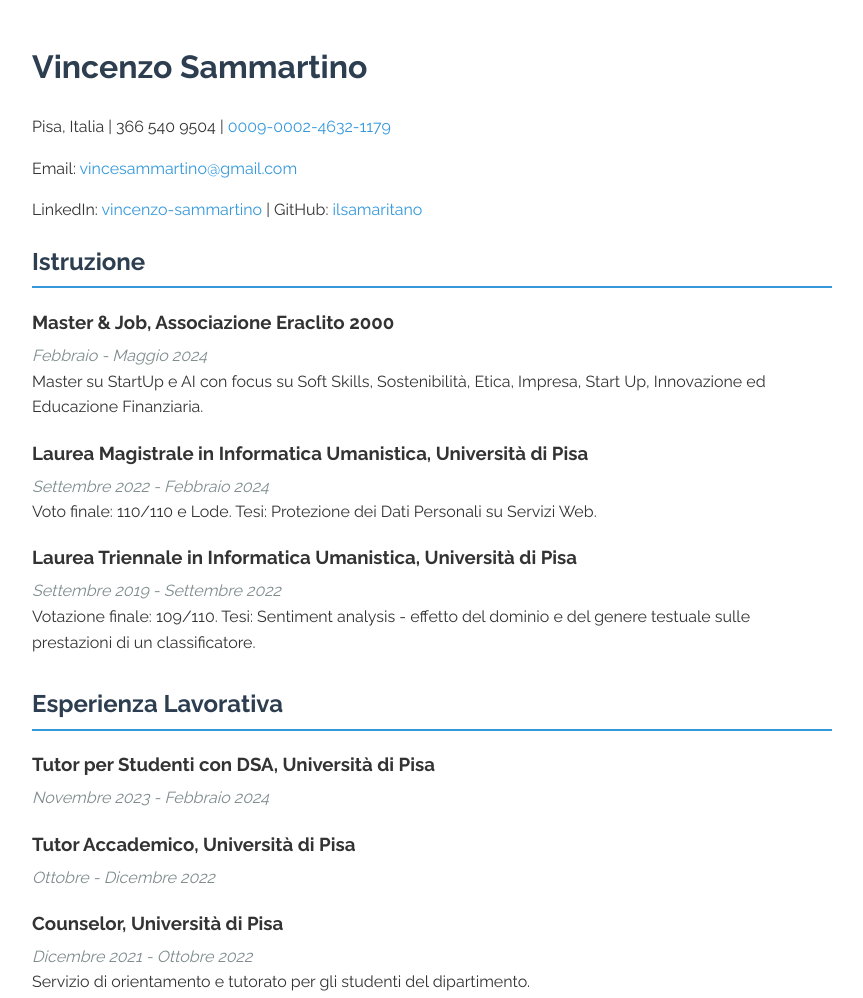
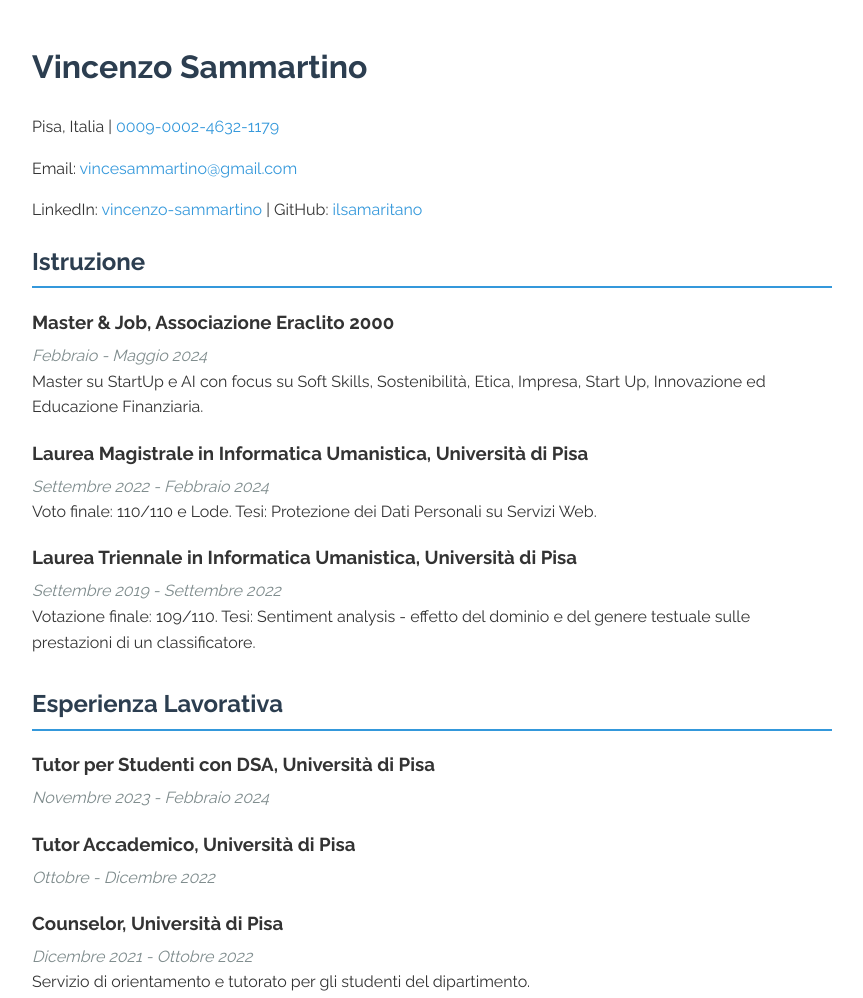
Before and after one commit to ilsamaritano/ilsamaritano.github.io, a plain HTML site: page index.html in a window 1280 px wide. Shown: the top 998 px of the page, without its empty margins (208-1071 px from the left). Drawn offline with Linux system fonts and the light colour scheme.

Commit message:
Update index.html

```diff
--- a/index.html
+++ b/index.html
@@ -53,7 +53,7 @@
     <header>
         <h1>Vincenzo Sammartino</h1>
         <div class="contact-info">
-            <p>Pisa, Italia | 366 540 9504 | <a href="https://orcid.org/0009-0002-4632-1179" target="_blank">0009-0002-4632-1179</a></p>
+            <p>Pisa, Italia | <a href="https://orcid.org/0009-0002-4632-1179" target="_blank">0009-0002-4632-1179</a></p>
             <p>Email: <a href="mailto:vincesammartino@gmail.com">vincesammartino@gmail.com</a></p>
             <p>LinkedIn: <a href="vincenzo-sammartino-0339191a1/" target="_blank">vincenzo-sammartino</a> | GitHub: <a href="https://github.com/ilsamaritano" target="_blank">ilsamaritano</a></p>
         </div>
```
